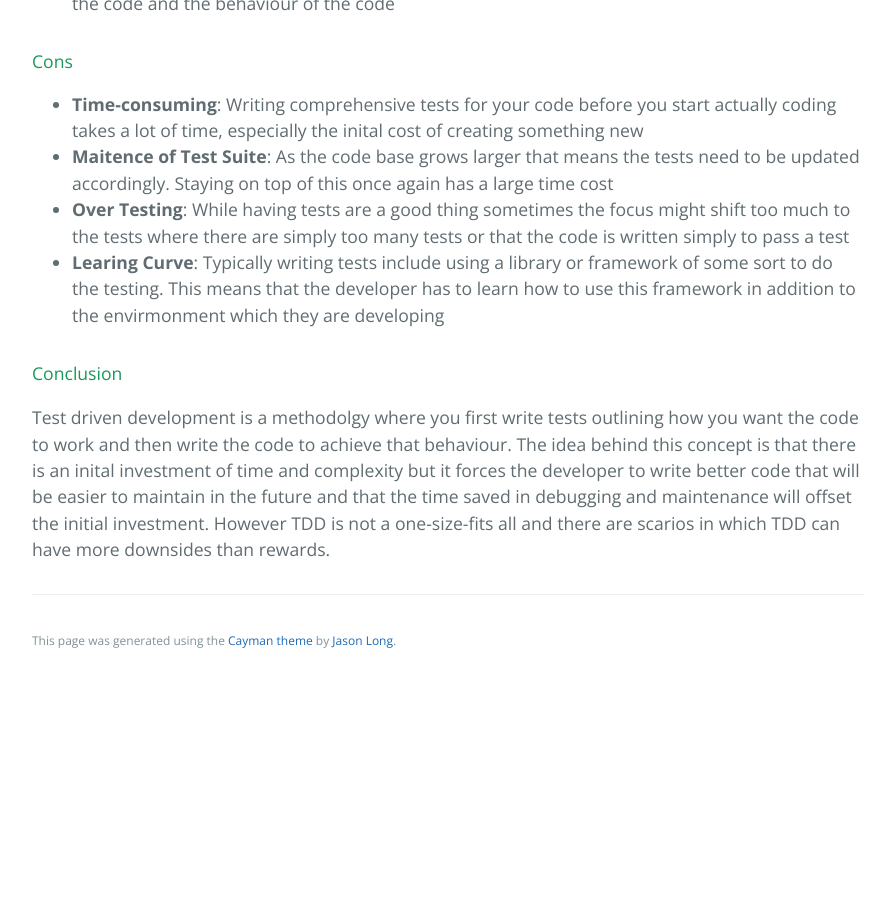
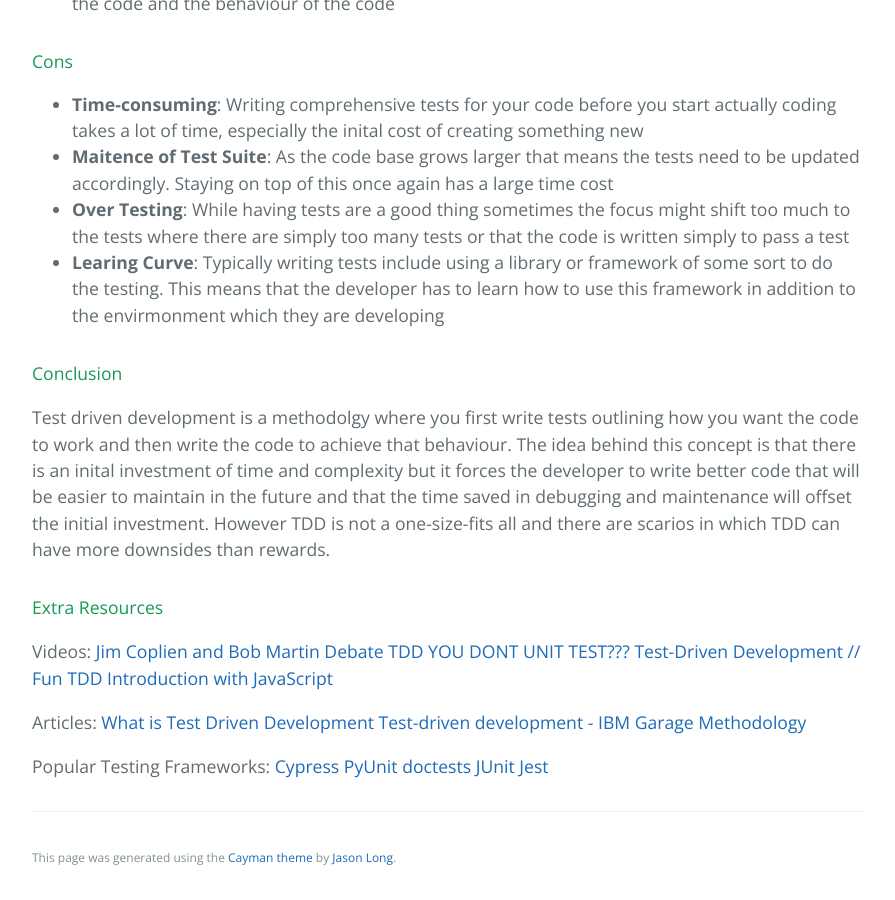
Before and after one commit to learning-software-engineering/learning-software-engineering.github.io, a Jekyll site: the page built from Topics/Development_Process/Test_Driven_Development.md, in a window 1280 px wide and 900 px high, scrolled down 3767 px. Shown: the whole window, without its empty margins (192-1087 px from the left). Built offline with Jekyll 4.4.1, drawn with Linux system fonts in a browser that asks for light colours; our own code applies the rules of GitHub Pages for plain Markdown files; before the commit the page ends 4450 px from its top, so only the background shows below that.

Commit message:
add additional resources section to TDD

```diff
--- a/Topics/Development_Process/Test_Driven_Development.md
+++ b/Topics/Development_Process/Test_Driven_Development.md
@@ -123,3 +123,22 @@ You might be thinking to yourself "wow TDD seems great, it ensures that the code
 #### Conclusion
 
 Test driven development is a methodolgy where you first write tests outlining how you want the code to work and then write the code to achieve that behaviour. The idea behind this concept is that there is an inital investment of time and complexity but it forces the developer to write better code that will be easier to maintain in the future and that the time saved in debugging and maintenance will offset the initial investment. However TDD is not a one-size-fits all and there are scarios in which TDD can have more downsides than rewards.
+
+#### Extra Resources
+
+Videos:
+[Jim Coplien and Bob Martin Debate TDD](https://www.youtube.com/watch?v=KtHQGs3zFAM)
+[YOU DONT UNIT TEST???](https://www.youtube.com/watch?v=pvBHyip4peo)
+[Test-Driven Development // Fun TDD Introduction with JavaScript
+](https://www.youtube.com/watch?v=Jv2uxzhPFl4)
+
+Articles:
+[What is Test Driven Development](https://www.guru99.com/test-driven-development.html)
+[Test-driven development - IBM Garage Methodology](https://www.ibm.com/garage/method/practices/code/practice_test_driven_development/)
+
+Popular Testing Frameworks:
+[Cypress](https://docs.cypress.io/guides/overview/why-cypress)
+[PyUnit](https://wiki.python.org/moin/PyUnit)
+[doctests](https://docs.python.org/3/library/doctest.html)
+[JUnit](https://junit.org/junit5/)
+[Jest](https://jestjs.io/)
```
